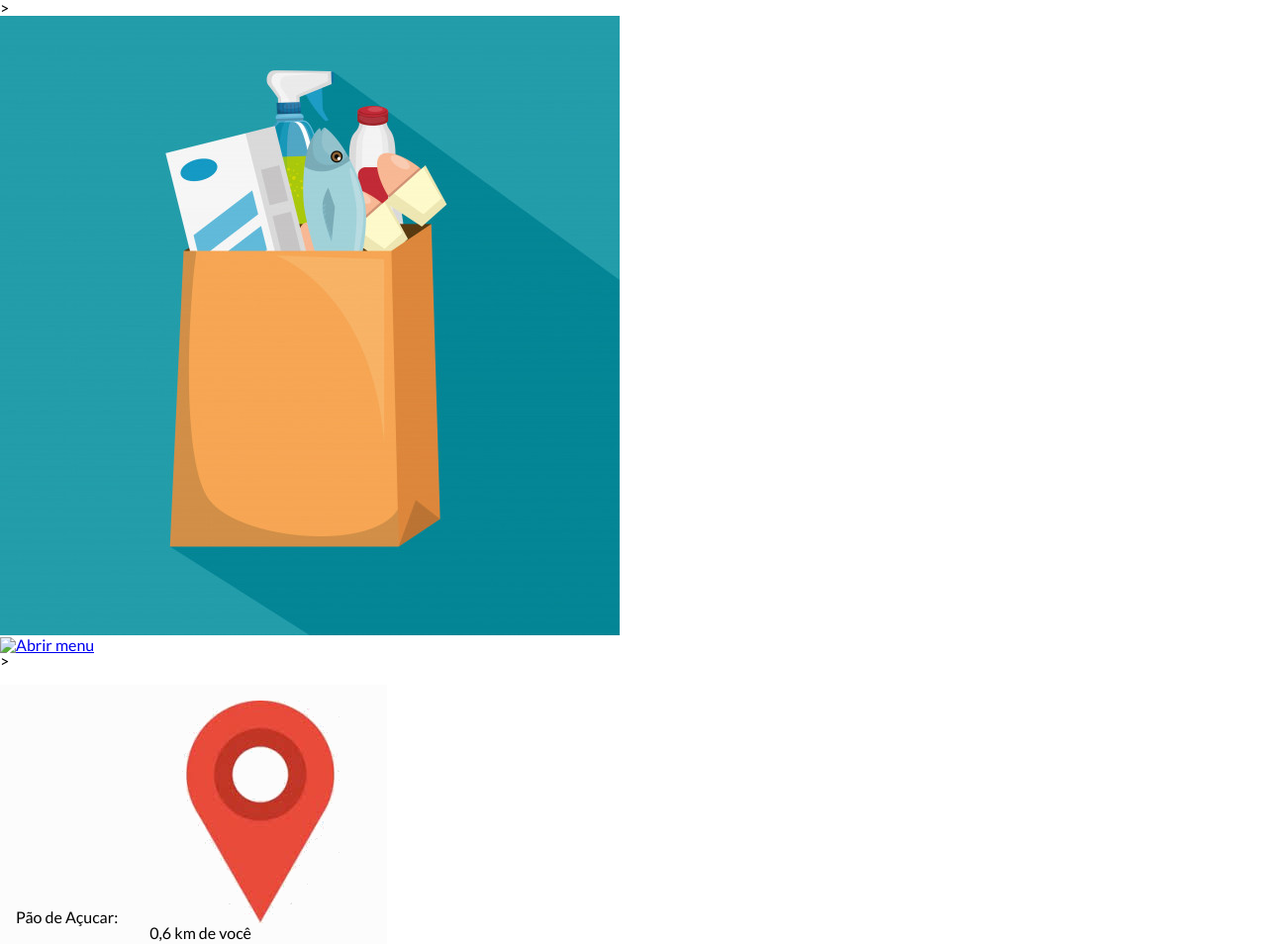
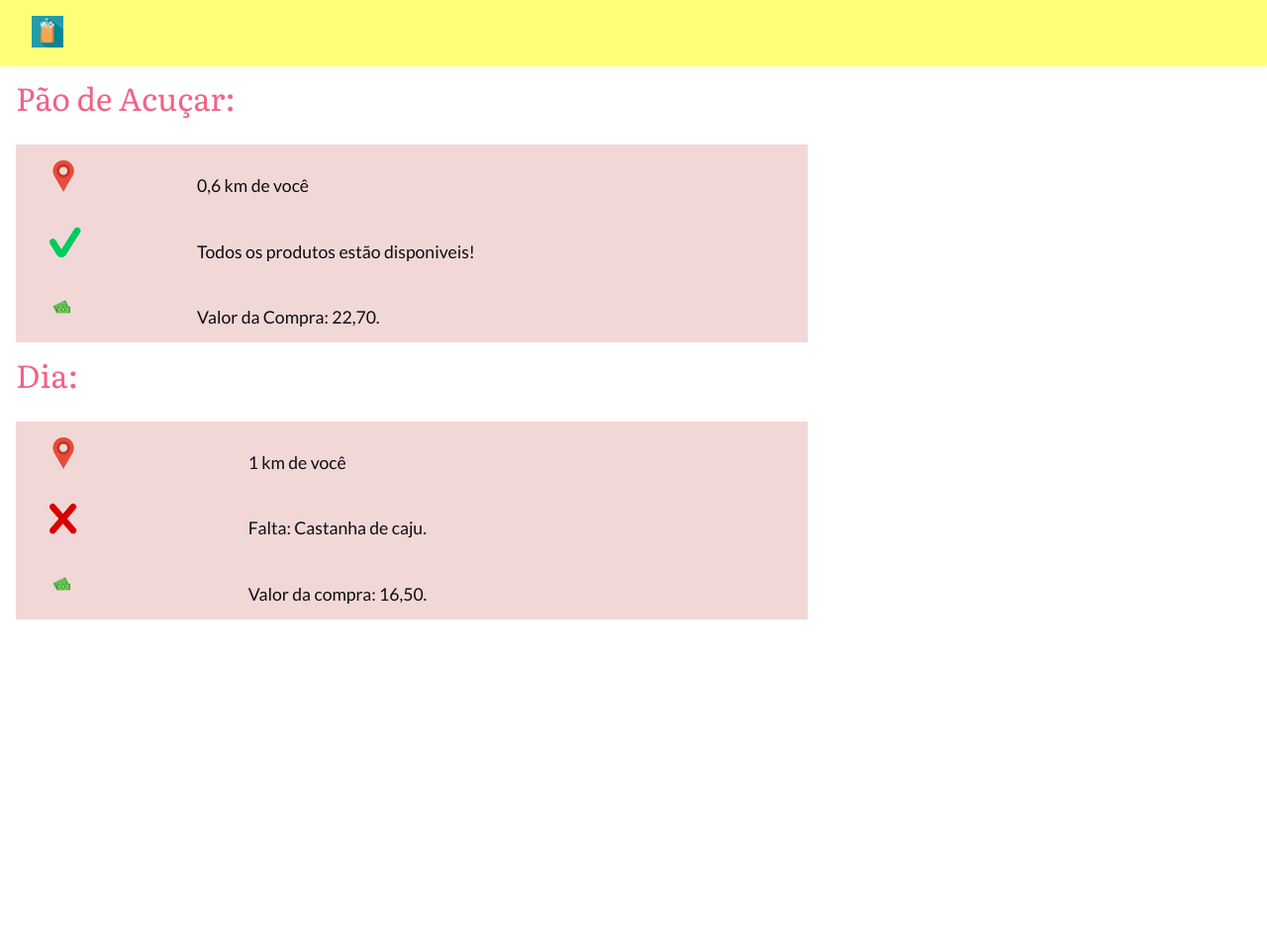
Before and after one commit to LaisNSilva/Codes_ProjetoFinal, a plain HTML site: page resultado1.html in a window 1280 px wide. Shown: the top 954 px of the page at 99% size. After the commit the page ends 800 px from the top, so only its background shows below. Drawn offline with Linux system fonts and the light colour scheme.

Commit message:
resultado1

```diff
--- a/assets/css/base.css
+++ b/assets/css/base.css
@@ -40,3 +40,19 @@ body {
   .sidenav {padding-top: 15px;}
   .sidenav a {font-size: 18px;}
 }
+
+.header {
+  padding: 1rem;
+  color: #ffff77;
+  background-color: #ffff77;
+  box-shadow: 0 0 5px;
+  display: flex;
+}
+
+.logo {
+}
+
+.logo-img {
+  height: 2rem;
+  margin-left: 1rem;
+}
--- a/assets/css/resultado1.css
+++ b/assets/css/resultado1.css
@@ -1,4 +1,17 @@
-.resutado1-main{
+.resultado1-texto {
+	font-family: "lato", sans-serif;
+	font-size:1.1rem;
+	color: #0d0d0d;
+	margin-left: 2rem;
+	max-width: 50rem;
+	display: grid;
+	grid-gap: 1rem;
+	grid-template-columns: 1fr;
+	margin: 1rem;
+
+}
+
+.resutado1-main {
 	display: flex;
 	background-color: #f2d7d7;
 	flex-wrap: wrap;
@@ -6,18 +19,30 @@
 
 }
 
-.table {
+.table1 {
 	max-width: 50rem;
 	margin-top: 1rem;
+	background-color: #f2d7d7;
+}
+
+.mercado{
+	font-family: "literata", serif;
+	font-size:2rem;
+	color: #f26387;
+	justify-content: center;
+
 }
 
 .row {
 }
 
-.row:nth-child(odd) {
-	background-color: #fcfcfc;
-}
+
 
 .cell {
 	padding: 1rem;
 }
+
+.resultado1-img {
+	height: 2rem;
+	margin-left: 1rem;
+}
--- a/resultado1.html
+++ b/resultado1.html
@@ -12,48 +12,105 @@
 	<meta name="viewport" content="width=device-width,initial-scale=1">
 </head>
 
-<body class="body">>
+<body class="body">
 	<header class="header">
 		<figure class = "logo">
       		<a href="index.html"><img class="logo-img" src="assets/img/logo.png" alt="logo"></a>
     	</figure>
 
-    	<figure class="menu-figure">
-        	<a href="#"><img class="menu-img" src="assets/img/menu.png" alt="Abrir menu"></a>
-     	</figure>
+    	<div id="mySidenav" class="sidenav">
+	        <a href="javascript:void(0)" class="closebtn" onclick="closeNav()">&times;</a>
+	        <a href="#">Perfil</a>
+	        <a href="#">Histórico de Listas</a>
+	        <a href="#">Listas Favoritas</a>
+	        <a href="#">Configurações</a>
+    	</div>
+    	<span style="font-size:30px;cursor:pointer" onclick="openNav()">&#9776; Menu</span>
 
 
 
 	</header>
 
-<main class="resultado1-main">>
-		<table class="table">
-			<div class="projeto-texto">
+<main class="resultado1-main">
+
+			<div class="resultado1-texto">
+				<table class="table1">
+
+					<h1 class="mercado">
+						Pão de Acuçar:
+					</h1>
+
 	                <tr class="row">
-	                    <td class="cell">Pão de Açucar:</td>
+	                    <td class="cell"><img class="resultado1-img" src="assets/img/loc.png" alt="Localização"></td>
 	                    <td class="cell">
-	                    	<a href="#"><img class="loc-img" src="assets/img/loc.png" alt="Localização"></a>
 	                    	<p>
 								0,6 km de você
 							</p>
 
+
 	                    </td>
-	                </tr>
-	                <tr class="row">
-	                    <td class="cell">Dia:</td>
+	                 <tr class="row">
+
+	                    <td class="cell"><img class="resultado1-img" src="assets/img/tem.png" alt="Disponivel"></td>
 	                    <td class="cell">
-	                    	<a href="#"><img class="loc-img" src="assets/img/loc.png" alt="Localização"></a>
-	                    	 <p>
-								1 km de você
+	                    	<p>
+								Todos os produtos estão disponiveis!
 							</p>
-
-
 	                    </td>
 	                </tr>
 
 
+	                 <tr class="row">
+	                    <td class="cell"><img class="resultado1-img" src="assets/img/preço.png" alt="Preço"></td>
+	                    <td class="cell">
+	                    	<p>
+								Valor da Compra: 22,70.
+							</p>
+
+	                    </td>
+	                </tr>
+	            </table>
+
+
+	 			<table class="table1">
+	 				<h1 class="mercado">
+	 					Dia:
+	 				</h1>
+
+	                <tr class="row">
+	                    <td class="cell"><img class="resultado1-img" src="assets/img/loc.png" alt="Localização"></a></td>
+	                    <td class="cell">
+	                    	 <p>
+								1 km de você
+							</p>
+	                    </td>
+	                </tr>
+
+	                 <tr class="row">
+	                    <td class="cell"><img class="resultado1-img" src="assets/img/nao_tem.png" alt="Indisponivel"></td>
+	                    <td class="cell">
+	                    	<p>
+								Falta: Castanha de caju.
+							</p>
+	                    </td>
+	                </tr>
+
+	                 <tr class="row">
+
+	                    <td class="cell"><img class="resultado1-img" src="assets/img/preço.png" alt="preço"></td>
+	                    <td class="cell">
+	                    	<p>
+								Valor da compra: 16,50.
+							</p>
+
+	                    </td>
+
+
+	                </tr>
+	             </table>
+
+
 			</div>
-		</table>
 
 
 
```
Also changed, not shown: assets/css/lista.css (+8 -6 lines), lista.html (+12 -6 lines), assets/img/nao_tem.png (added), assets/img/preço.png (added), assets/img/tem.png (added).
